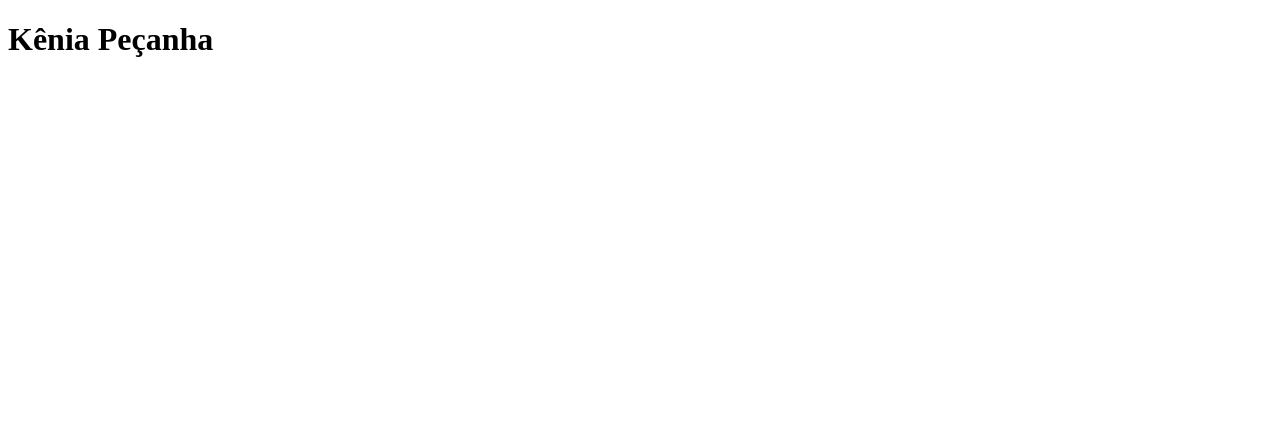
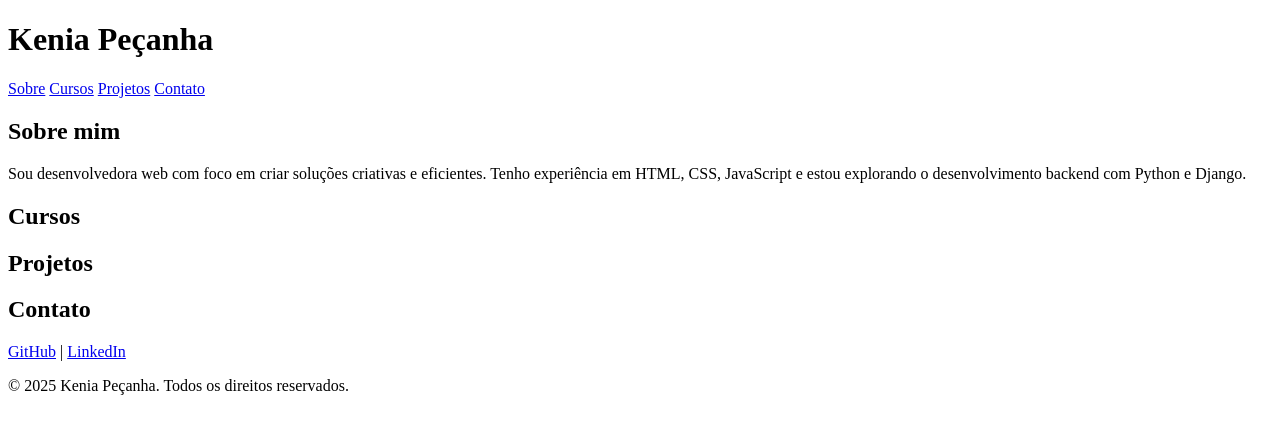
Before and after one commit to keniapecanha/projetos-Trybe, a plain HTML site: page index.html in a window 1280 px wide. Drawn offline with Linux system fonts and the light colour scheme.

Commit message:
incluindo os primeiros dados no arquivo html

```diff
--- a/index.html
+++ b/index.html
@@ -1,12 +1,49 @@
 <!DOCTYPE html>
 <html lang="pt-br">
 <head>
-    <meta charset="UTF-8">
-    <meta http-equiv="X-UA-Compatible" content="IE=edge">
-    <meta name="viewport" content="width=device-width, initial-scale=1.0">
-    <title>Portólio</title>
+  <meta charset="UTF-8">
+  <meta name="viewport" content="width=device-width, initial-scale=1.0">
+  <title>Portfólio de Kenia Peçanha</title>
+  <link rel="stylesheet" href="style.css">
 </head>
 <body>
-    <h1>Kênia Peçanha</h1>
+  <header>
+    <h1>Kenia Peçanha</h1>
+    <nav>
+      <a href="#sobre">Sobre</a>
+      <a href="#cursos">Cursos</a>
+      <a href="#projetos">Projetos</a>
+      <a href="#contato">Contato</a>
+    </nav>
+  </header>
+
+  <section id="sobre">
+    <h2>Sobre mim</h2>
+    <p>Sou desenvolvedora web com foco em criar soluções criativas e eficientes. Tenho experiência em HTML, CSS, JavaScript e estou explorando o desenvolvimento backend com Python e Django.</p>
+  </section>
+
+  <section id="cursos">
+    <h2>Cursos</h2>
+    <ul id="lista-cursos"></ul>
+  </section>
+
+  <section id="projetos">
+    <h2>Projetos</h2>
+    <div id="lista-projetos" class="projetos-grid"></div>
+  </section>
+
+  <section id="contato">
+    <h2>Contato</h2>
+    <p>
+      <a href="https://github.com/SEU_USUARIO" target="_blank">GitHub</a> |
+      <a href="https://linkedin.com/in/SEU_PERFIL" target="_blank">LinkedIn</a>
+    </p>
+  </section>
+
+  <footer>
+    <p>&copy; 2025 Kenia Peçanha. Todos os direitos reservados.</p>
+  </footer>
+
+  <script src="script.js"></script>
 </body>
 </html>
```
